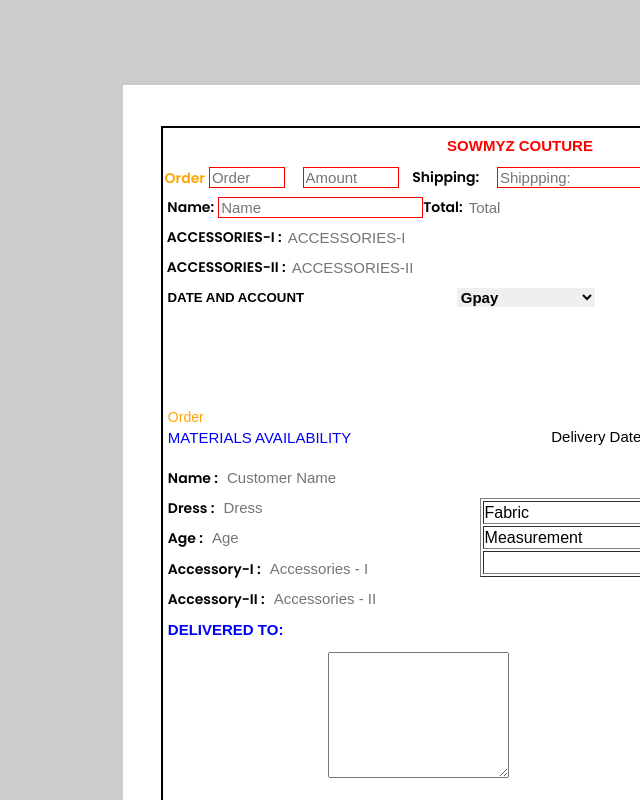
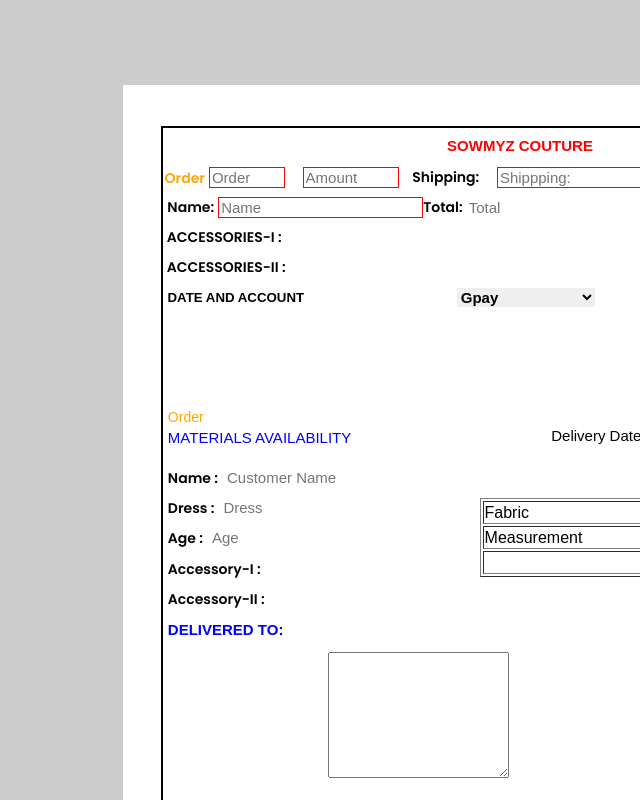
Before and after one commit to Praw47/Showmyz-Reports, a React (Vite) app: page / in a window 1280 px wide. Shown: the top 800 px of the page, without its empty margins (640-1280 px from the left). Built offline with nearby package versions, Linux system fonts and the light colour scheme.

Commit message:
Refactor input fields for accessories and delivery date

```diff
--- a/src/components/Delivery.jsx
+++ b/src/components/Delivery.jsx
@@ -156,15 +156,13 @@
             <span>ACCESSORIES-I :</span>
             <input type="text"
              value={accGetOne}
-             onChange={(e)=>setAccGetOne(e.target.value)}
-             placeholder='ACCESSORIES-I' />
+             onChange={(e)=>setAccGetOne(e.target.value)} />
           </div>
           <div className="getFourthRow inp">
             <span>ACCESSORIES-II : </span>
             <input type="text"
              value={accGetTwo}
-             onChange={(e)=>setAccGetTwo(e.target.value)}
-            placeholder='ACCESSORIES-II' />
+             onChange={(e)=>setAccGetTwo(e.target.value)} />
           </div>
           <div className="getFifthRow inp">
             <h5>DATE AND ACCOUNT</h5>
@@ -185,7 +183,10 @@
           </div>
           <div className="cenSec cen">
             <p>MATERIALS AVAILABILITY</p>
-            <h6>Delivery Date: <span>{topDate}</span> </h6>
+            <h6>
+              Delivery Date:
+              <input type="date" value={topDate} />
+            </h6>
           </div>
           <div className="cenTwoLefAndRigh">
             <div className="leftCen">
@@ -206,13 +207,11 @@
               </div>
               <div className="colCen">
                 <span>Accessory-I :</span>
-                <input onChange={setAccGetOne.value} type="text" value={accGetOne}
-                placeholder='Accessories - I' />
+                <input onChange={setAccGetOne.value} type="text" value={accGetOne} />
               </div>
               <div className="colCen">
                 <span>Accessory-II :</span>
-                <input onChange={setAccGetTwo.value} type="text" value={accGetTwo}
-                placeholder='Accessories - II' />
+                <input onChange={setAccGetTwo.value} type="text" value={accGetTwo} />
               </div>
             </div>
             <div className="righCen">
```
